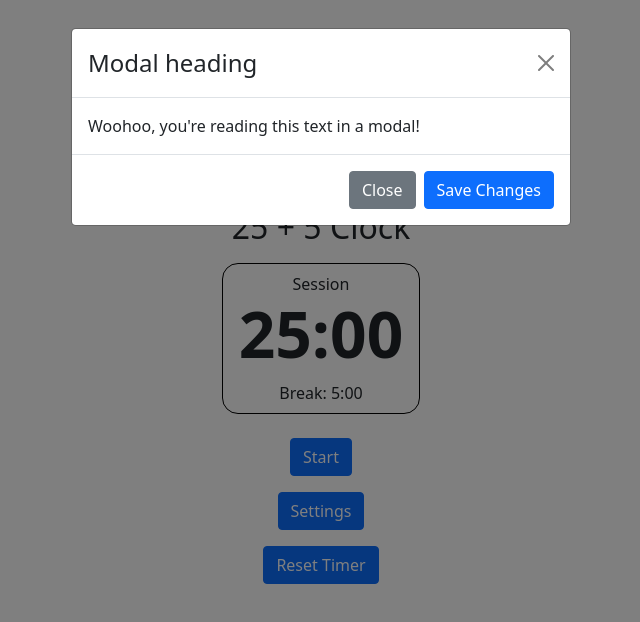
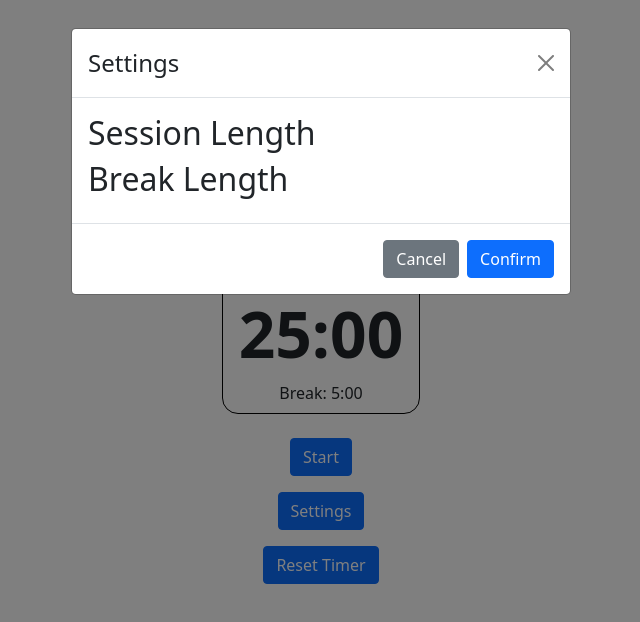
Before and after one commit to John-Yip-HK/25-plus-5-clock, a React (Create React App) app: page / in a window 1280 px wide. Both pictures are taken after a click on the button "Settings". Shown: the top 622 px of the page, without its empty margins (319-959 px from the left). Built offline with nearby package versions, Linux system fonts and the light colour scheme.

Commit message:
Edited modal window content

```diff
--- a/src/components/HeaderComponent.js
+++ b/src/components/HeaderComponent.js
@@ -9,15 +9,18 @@ export default function Header(props) {
         <h2 id="heading">25 + 5 Clock</h2>
         <Modal show={props.show} onHide={props.handleClose}>
           <Modal.Header closeButton>
-            <Modal.Title>Modal heading</Modal.Title>
+            <Modal.Title>Settings</Modal.Title>
           </Modal.Header>
-          <Modal.Body>Woohoo, you're reading this text in a modal!</Modal.Body>
+          <Modal.Body>
+            <h2>Session Length</h2>
+            <h2>Break Length</h2>
+          </Modal.Body>
           <Modal.Footer>
             <Button variant="secondary" onClick={props.handleClose}>
-              Close
+              Cancel
             </Button>
             <Button variant="primary" onClick={props.handleClose}>
-              Save Changes
+              Confirm
             </Button>
           </Modal.Footer>
         </Modal>
```
